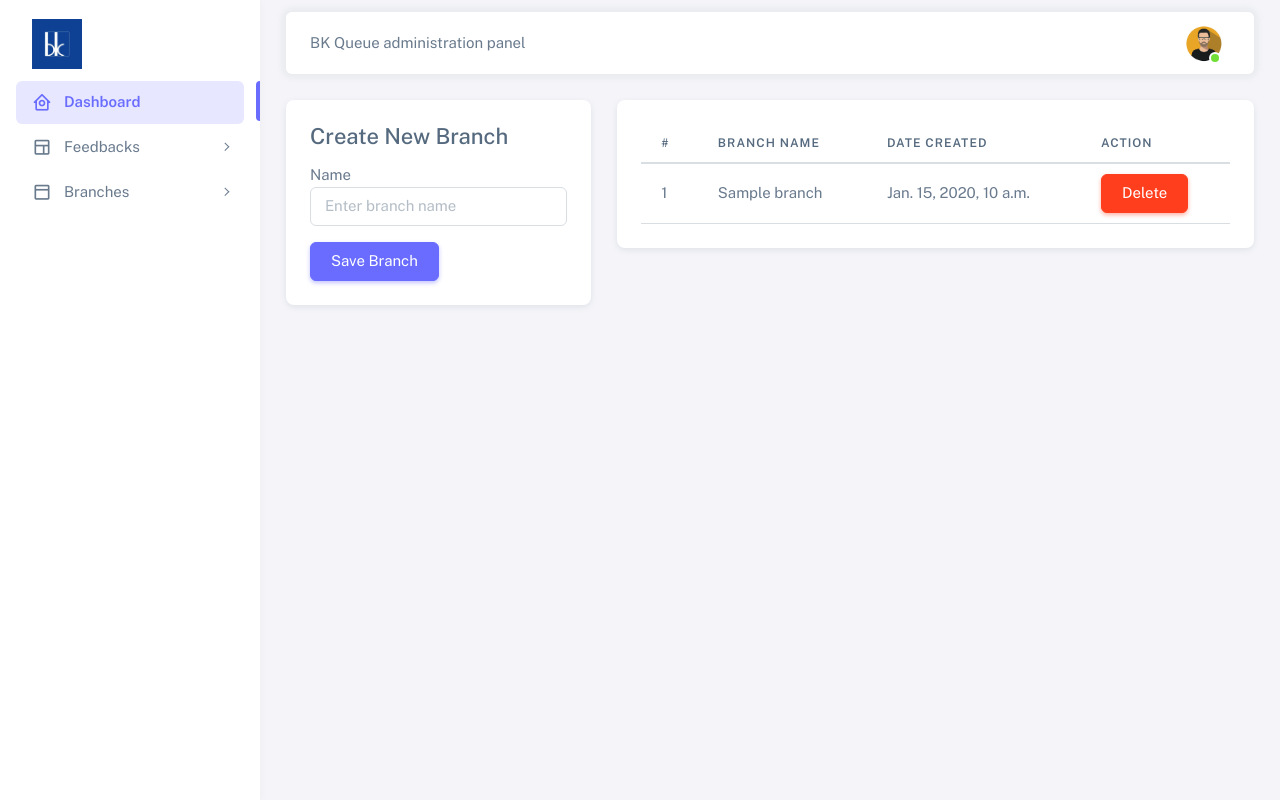
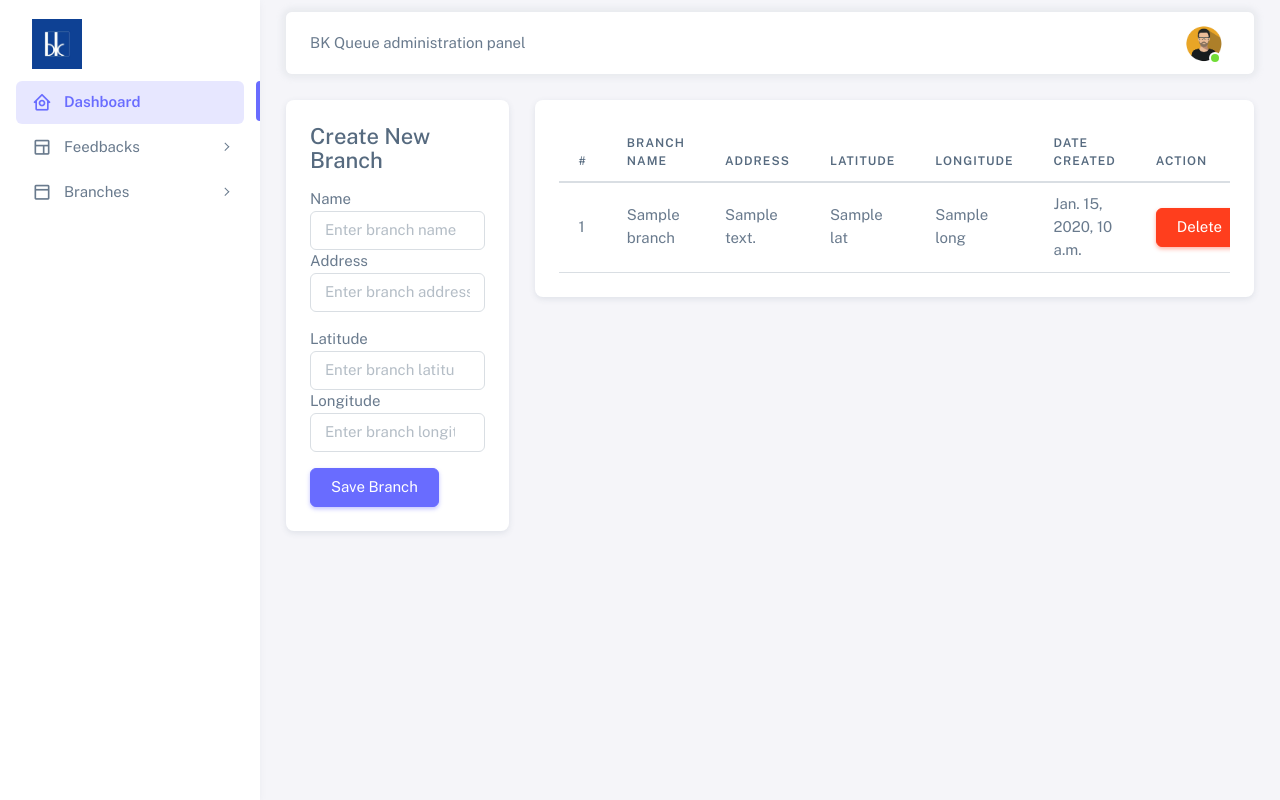
Before and after one commit to Wanziro/bank-queue-management, a Django app: template templates/branches.html in a window 1280 px wide. Run offline with Django 3.2, Linux system fonts and the light colour scheme; the template is opened without the code that fills it: most values are stand-ins (such as "Sample title", 1, 10 or a date in 2020); some libraries are stand-ins or nearby versions.

Commit message:
adding branch fields

```diff
--- a/dashboard/models.py
+++ b/dashboard/models.py
@@ -8,6 +8,9 @@ from django.db import models
 class Branches(models.Model):
     id = models.AutoField(auto_created=True, primary_key=TRUE)
     name = models.CharField(max_length=500, blank=False, null=False)
+    lat = models.TextField()
+    long = models.TextField()
+    address = models.CharField(max_length=500, blank=False, null=False)
     date = models.DateTimeField(default=datetime.datetime.now())
 
     # def __str__(self):
--- a/dashboard/views.py
+++ b/dashboard/views.py
@@ -54,8 +54,14 @@ def queue(req):
 def branches(request):
     if request.method == "POST":
         branchName = request.POST['branchName']
+        lat = request.POST['lat']
+        long = request.POST['long']
+        address = request.POST['address']
         models.Branches.objects.create(
             name=branchName,
+            lat=lat,
+            long=long,
+            address=address
 
         )
         return redirect('branches')
--- a/templates/branches.html
+++ b/templates/branches.html
@@ -1,7 +1,7 @@
 {% extends "base.html" %} {% load static %} {% block contents %}
 <div class="container-xxl flex-grow-1 container-p-y">
   <div class="row">
-    <div class="col-md-4 mb-4">
+    <div class="col-md-3 mb-4">
       <div class="card">
         <div class="card-body">
           <h4>Create New Branch</h4>
@@ -16,13 +16,44 @@
                 class="form-control"
                 required
               />
-              <button class="btn btn-primary mt-3">Save Branch</button>
             </div>
+            <div class="form-group mb-3">
+              <label for="">Address</label>
+              <input
+                type="text"
+                placeholder="Enter branch address"
+                name="address"
+                class="form-control"
+                required
+              />
+            </div>
+            <div class="form-group">
+              <label for="">Latitude</label>
+              <input
+                type="number"
+                placeholder="Enter branch latitude"
+                name="lat"
+                class="form-control"
+                required
+              />
+            </div>
+
+            <div class="form-group">
+              <label for="">Longitude</label>
+              <input
+                type="number"
+                placeholder="Enter branch longitude"
+                name="long"
+                class="form-control"
+                required
+              />
+            </div>
+            <button class="btn btn-primary mt-3">Save Branch</button>
           </form>
         </div>
       </div>
     </div>
-    <div class="col-md-8">
+    <div class="col-md-9">
       <div class="card">
         <div class="card-body">
           <div class="table-responsive">
@@ -30,6 +61,9 @@
               <thead>
                 <th>#</th>
                 <th>Branch Name</th>
+                <th>Address</th>
+                <th>Latitude</th>
+                <th>Longitude</th>
                 <th>Date Created</th>
                 <th>Action</th>
               </thead>
@@ -38,6 +72,9 @@
                 <tr>
                   <td>{{branch.id}}</td>
                   <td>{{branch.name}}</td>
+                  <td>{{branch.address}}</td>
+                  <td>{{branch.lat}}</td>
+                  <td>{{branch.long}}</td>
                   <td>{{branch.date}}</td>
                   <td>
                     <a href="branches/rm/{{branch.id}}">
```
Also changed, not shown: dashboard/migrations/0002_branches_address_branches_lat_branches_long_and_more.py (added), db.sqlite3.
